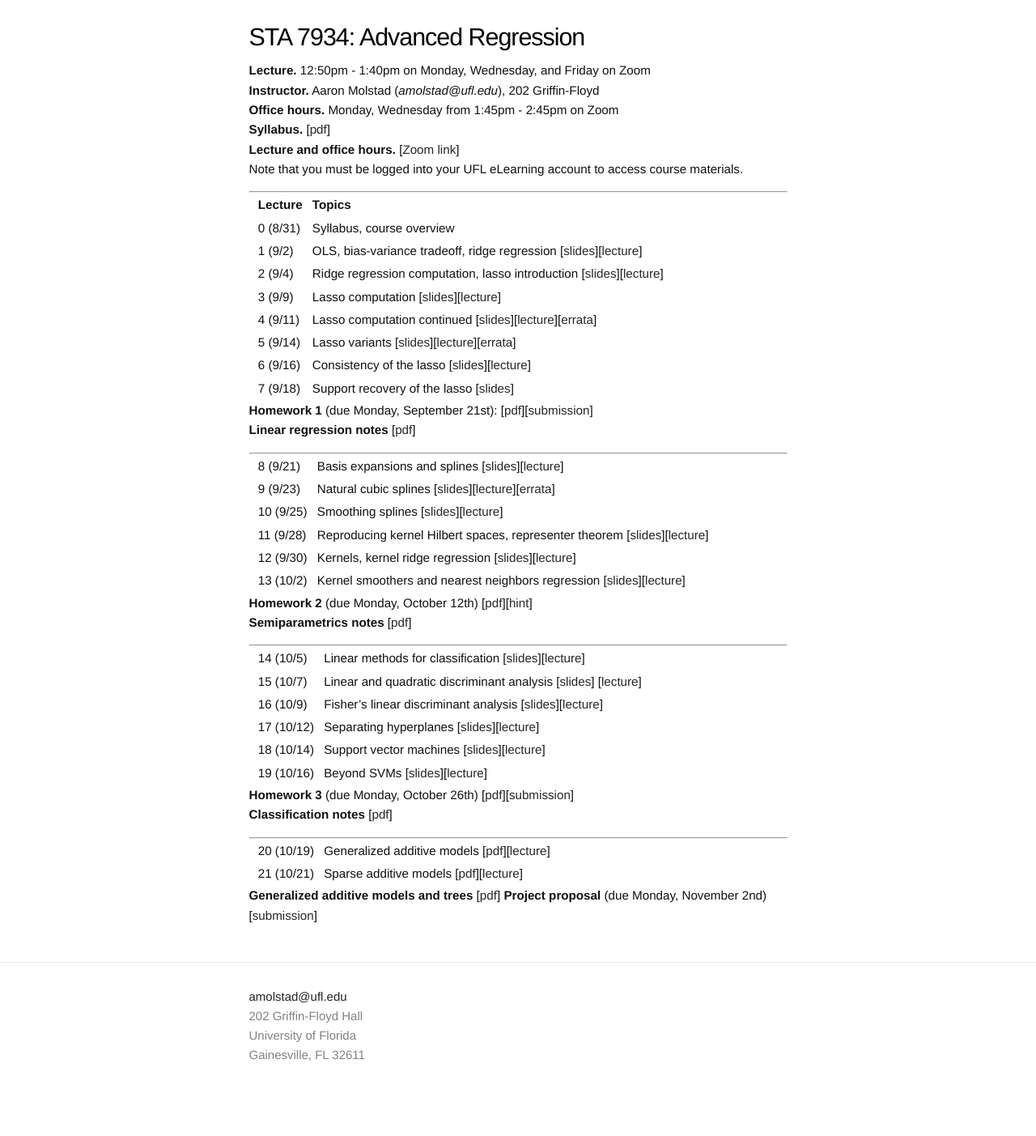
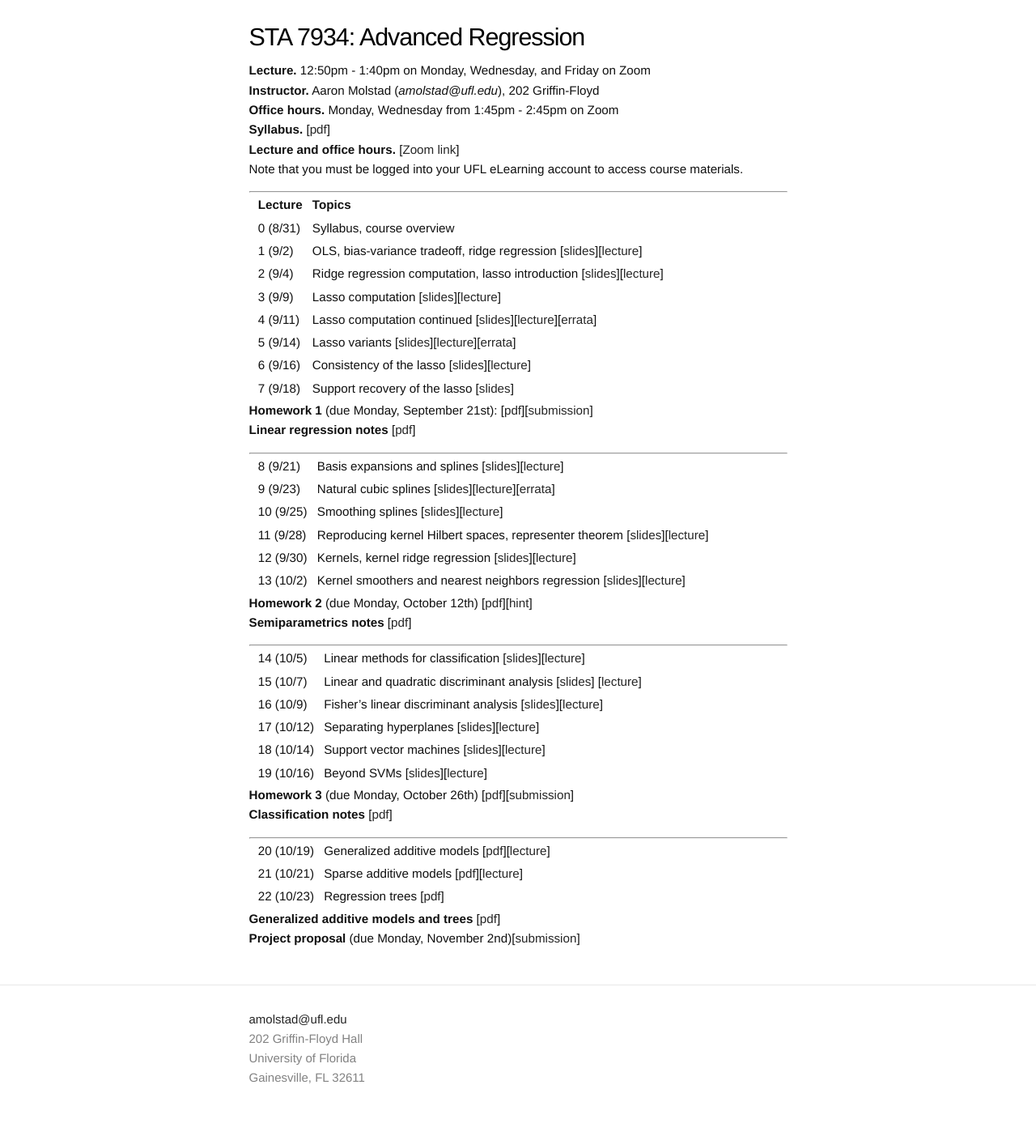
Before and after one commit to ajmolstad/ajmolstad.github.io, a Jekyll site: the page built from F20_STA7934.md, in a window 1280 px wide. Shown: the whole page at 81% size. Built offline with Jekyll 4.4.1, drawn with Linux system fonts in a browser that asks for light colours; before the commit the page ends 1375 px from its top, so only the background shows below that.

Commit message:
Update F20_STA7934.md

```diff
--- a/F20_STA7934.md
+++ b/F20_STA7934.md
@@ -57,6 +57,7 @@
 
 || 20 (10/19)  || Generalized additive models [[pdf](https://ufl.instructure.com/files/53732354/download?download_frd=1)][[lecture](https://ufl.instructure.com/courses/412309/files?preview=53732281)]||
 || 21 (10/21)  || Sparse additive models [[pdf](https://ufl.instructure.com/files/53763253/download?download_frd=1)][[lecture](https://ufl.instructure.com/courses/412309/files?preview=53763262)]||
+|| 22 (10/23) || Regression trees [[pdf](https://ufl.instructure.com/files/53839759/download?download_frd=1)] ||
 
 **Generalized additive models and trees** [[pdf](https://ufl.instructure.com/files/53762736/download?download_frd=1)]
 **Project proposal** (due Monday, November 2nd)[[submission](https://ufl.instructure.com/courses/412309/assignments/4449663)]
```
